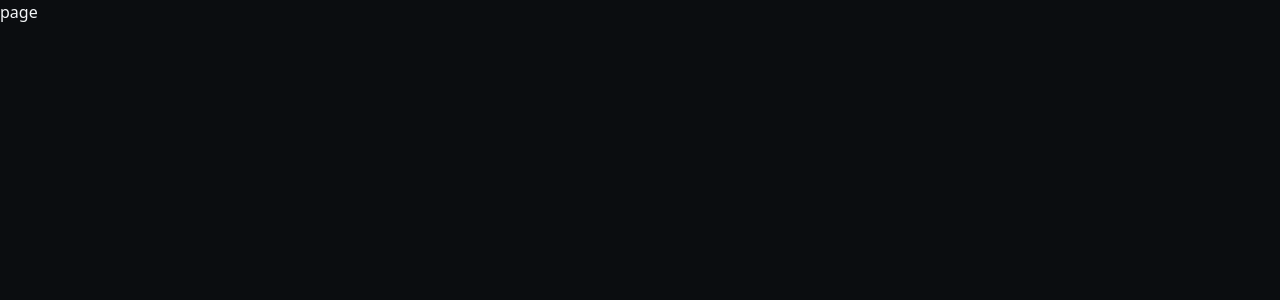
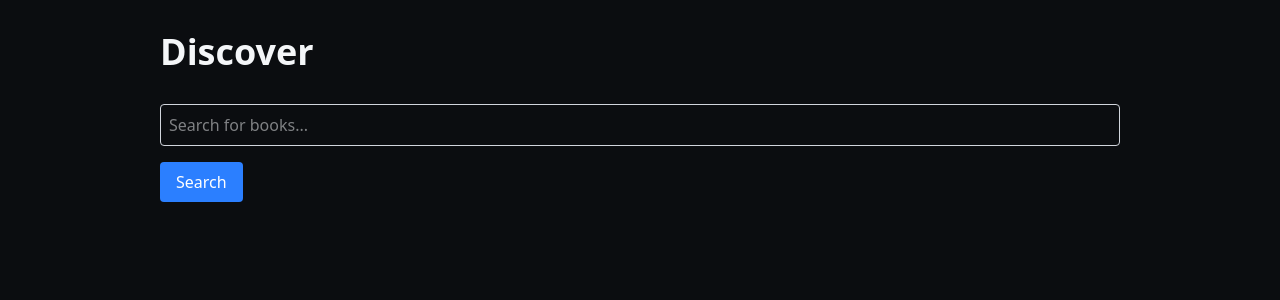
Before and after one commit to GarzaNate/between-the-ratings, a Next.js app in the folder frontend/: page /discover in a window 1280 px wide. Shown: the top 300 px of the page. Built offline with nearby package versions, Linux system fonts and the light colour scheme.

Commit message:
feat: implement DiscoverPage with search functionality and input handling

```diff
--- a/frontend/src/app/discover/page.tsx
+++ b/frontend/src/app/discover/page.tsx
@@ -1,12 +1,28 @@
-import React from 'react'
-import page from '../page'
+import React, { useState } from 'react'
 
 // Need to create a search bar to test if API is working.
 
-const Discover = () => {
+const DiscoverPage = () => {
+    const [search, setSearch] = useState('');
   return (
-    <div>page</div>
+    <main className="max-w-5xl mx-auto p-8">
+        <h1 className="text-4xl font-bold mb-8">Discover</h1>
+
+        <input
+            type="text"
+            placeholder="Search for books..."
+            value={search}
+            onChange={(e) => setSearch(e.target.value)}
+            className="w-full p-2 border border-gray-300 rounded mb-4"
+        />
+        <button
+            onClick={() => console.log(`Searching for: ${search}`)}
+            className="px-4 py-2 bg-blue-500 text-white rounded"
+        >
+            Search
+        </button>
+    </main>
   )
 }
 
-export default Discover
+export default DiscoverPage
```
